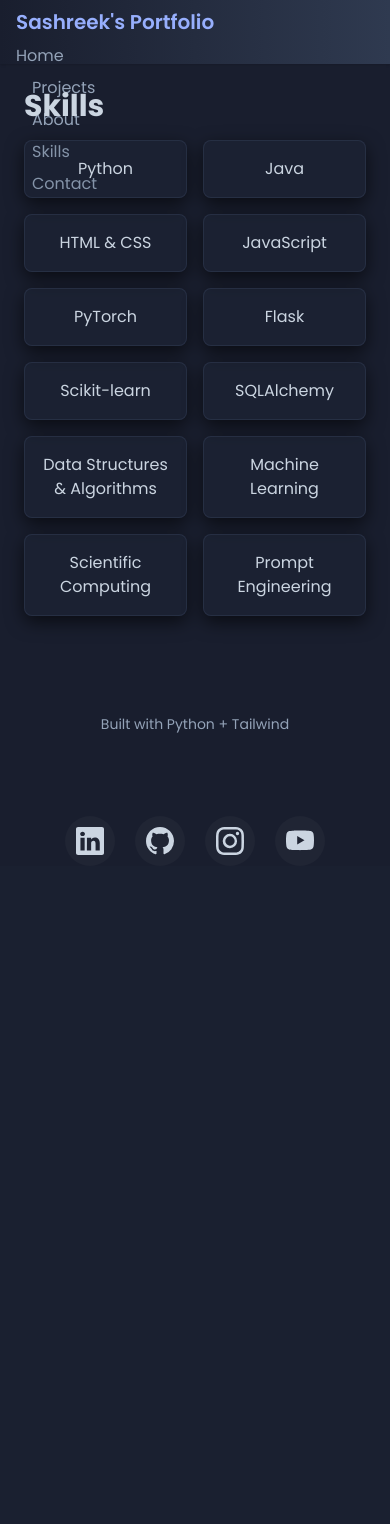
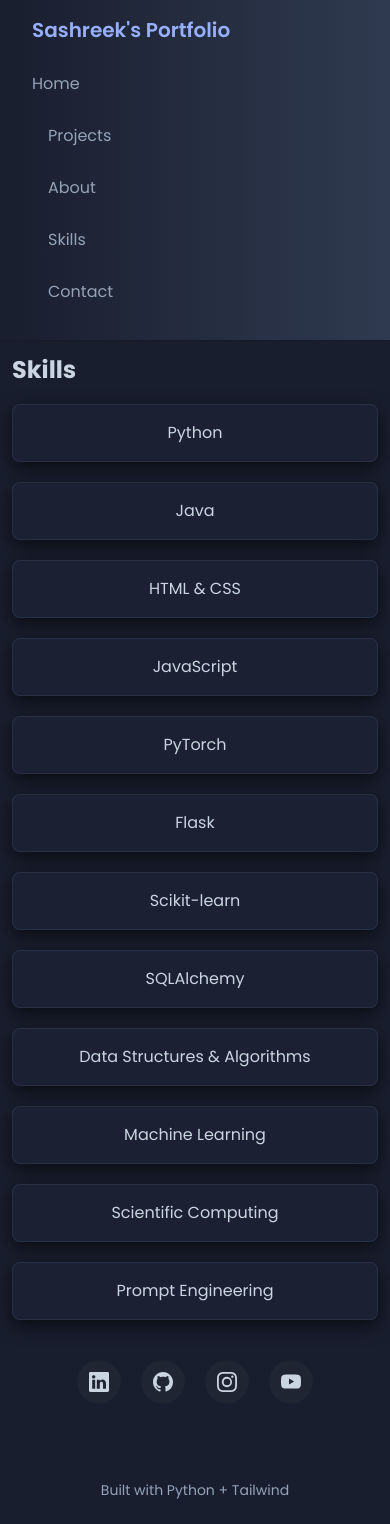
Before and after one commit to Sashreek75/Sashreek-Coding-Portfolio, a Flask app: page /skills in a window 390 px wide. Before the commit the page ends 855 px from the top, so only its background shows below. Run offline with Flask 3, Linux system fonts and the light colour scheme; some libraries are stand-ins or nearby versions.

Commit message:
Update styles.css

```diff
--- a/static/css/styles.css
+++ b/static/css/styles.css
@@ -1,4 +1,3 @@
-
 /* Global color variables set to the requested portfolio color scheme */
 :root{
     --primary-dark: #191e2e; /* main background */
@@ -106,11 +105,6 @@ body{
 
 /* glass-like cards adapted to dark theme */
 .card{background: rgba(47,58,80,0.14); backdrop-filter: blur(6px); border: 1px solid rgba(47,58,80,0.6)}
-
-@media (max-width: 768px){
-  .hero-visuals .loader, .hero-visuals .pyramid-loader{position: static; margin: 1.25rem auto; display:block; transform:none}
-  .hero-visuals{min-height:0; margin-top: 0}
-}
 
 /* From Uiverse.io by AatreyuShau */
 .loader {
@@ -319,25 +313,6 @@ body{
   z-index: 2;
 }
 
-/* Responsive adjustments */
-@media (max-width: 1024px) {
-  .pyramid-loader { width: 260px; height: 260px; transform: none; margin: 1rem auto; top: 0; left: 0; }
-}
-
-@media (max-width: 768px){
-  /* Stack nav links, reduce paddings and center visuals */
-  .site-nav .space-x-4{display:flex;flex-direction:column;gap:.5rem}
-  .site-nav .flex.items-center.justify-between.h-16{flex-direction:column;align-items:flex-start;padding:.5rem 0}
-  .site-brand{margin-bottom:.5rem}
-  main{padding:1rem}
-  .logo-track{gap:.75rem}
-  .icons{top:0}
-  .hero-visuals{min-height:0}
-  .pyramid-loader{position:static;margin:1rem auto;width:220px;height:220px}
-  .loader, .pyramid-loader{transform:none}
-  img, .card img{max-width:100%;height:auto}
-}
-
 /* Make cards and images fluid */
 .card{width:100%;box-sizing:border-box}
 .responsive-img{max-width:100%;height:auto;display:block}
@@ -455,5 +430,329 @@ ul {
 .icons{
   position: relative;
   top: 200px;
+}
 
+/* ===============================================
+   RESPONSIVE BREAKPOINTS - MOBILE OPTIMIZATION
+   =============================================== */
+
+/* Tablet and smaller laptops */
+@media (max-width: 1024px) {
+  .pyramid-loader {
+    width: 280px;
+    height: 280px;
+    top: -100px;
+    left: 200px;
+    transform: rotateX(-20deg) scale(0.9);
+  }
+
+  .pyramid-loader .wrapper .side{
+    width: 110px !important;
+    height: 110px !important;
+  }
+
+  .hero-visuals {
+    padding: 2rem 1.5rem;
+  }
+
+  .loader {
+    scale: 0.65;
+  }
+
+  .icons {
+    top: 150px;
+  }
 }
+
+/* Mobile devices */
+@media (max-width: 768px){
+  /* Reset body and main container */
+  body {
+    overflow-x: hidden;
+  }
+
+  main {
+    padding: 1rem;
+    max-width: 100%;
+  }
+
+  /* Navigation improvements */
+  .site-nav .space-x-4 {
+    display: flex;
+    flex-direction: column;
+    gap: 0.5rem;
+  }
+
+  .site-nav .flex.items-center.justify-between.h-16 {
+    flex-direction: column;
+    align-items: flex-start;
+    padding: 1rem;
+    height: auto;
+    min-height: 4rem;
+  }
+
+  .site-brand {
+    margin-bottom: 0.75rem;
+    font-size: 1.25rem;
+  }
+
+  /* Hero section mobile optimization */
+  .hero-visuals {
+    min-height: auto;
+    flex-direction: column;
+    justify-content: center;
+    align-items: center;
+    padding: 2rem 1rem;
+    gap: 2rem;
+  }
+
+  /* Center and resize loader for mobile */
+  .hero-visuals .loader {
+    position: static;
+    margin: 0 auto;
+    left: 0;
+    scale: 0.5;
+    transform: none;
+  }
+
+  /* Center and resize pyramid for mobile */
+  .hero-visuals .pyramid-loader {
+    position: static;
+    margin: 0 auto;
+    width: 200px;
+    height: 200px;
+    top: 0;
+    left: 0;
+    right: 0;
+    transform: rotateX(-20deg) scale(0.8);
+  }
+
+  .pyramid-loader .wrapper .side {
+    width: 90px !important;
+    height: 90px !important;
+  }
+
+  /* Icons mobile positioning */
+  .icons {
+    position: static;
+    top: 0;
+    margin-top: 1.5rem;
+    margin-bottom: 1.5rem;
+  }
+
+  /* Social icons mobile optimization */
+  .example-2 {
+    flex-wrap: wrap;
+    gap: 0.75rem;
+    padding: 0 1rem;
+  }
+
+  .example-2 .icon-content {
+    margin: 0.25rem;
+  }
+
+  .example-2 .icon-content a {
+    width: 45px;
+    height: 45px;
+  }
+
+  .example-2 .icon-content a svg {
+    width: 24px;
+    height: 24px;
+  }
+
+  /* Disable tooltips on mobile (tap doesn't trigger hover well) */
+  .example-2 .icon-content .tooltip {
+    display: none;
+  }
+
+  /* Logo marquee mobile */
+  .logo-track {
+    gap: 0.75rem;
+  }
+
+  /* Buttons mobile */
+  .btn-primary,
+  .btn-secondary {
+    display: block;
+    width: 100%;
+    text-align: center;
+    margin-bottom: 0.5rem;
+    padding: 0.75rem 1.25rem;
+  }
+
+  /* Cards mobile */
+  .card {
+    padding: 1.25rem;
+    margin-bottom: 1rem;
+  }
+
+  /* Images responsive */
+  img,
+  .card img {
+    max-width: 100%;
+    height: auto;
+    display: block;
+  }
+}
+
+/* Small mobile devices */
+@media (max-width: 480px) {
+  .site-brand {
+    font-size: 1.125rem;
+  }
+
+  .hero-visuals {
+    padding: 1.5rem 0.75rem;
+  }
+
+  .hero-visuals .loader {
+    scale: 0.4;
+  }
+
+  .hero-visuals .pyramid-loader {
+    width: 160px;
+    height: 160px;
+    transform: rotateX(-20deg) scale(0.7);
+  }
+
+  .pyramid-loader .wrapper .side {
+    width: 70px !important;
+    height: 70px !important;
+  }
+
+  .example-2 .icon-content a {
+    width: 40px;
+    height: 40px;
+  }
+
+  .example-2 .icon-content a svg {
+    width: 20px;
+    height: 20px;
+  }
+
+  .card {
+    padding: 1rem;
+  }
+
+  .btn-primary,
+  .btn-secondary {
+    padding: 0.625rem 1rem;
+    font-size: 0.9rem;
+  }
+}
+
+/* Landscape mobile optimization */
+@media (max-width: 768px) and (orientation: landscape) {
+  .hero-visuals {
+    min-height: auto;
+    padding: 1.5rem 1rem;
+  }
+
+  .hero-visuals .loader {
+    scale: 0.45;
+  }
+
+  .hero-visuals .pyramid-loader {
+    width: 180px;
+    height: 180px;
+  }
+
+  .pyramid-loader .wrapper .side {
+    width: 80px !important;
+    height: 80px !important;
+  }
+}
+
+/* Enhanced mobile responsiveness for main content */
+@media (max-width: 768px) {
+  main {
+    max-width: 100%;
+    width: 100%;
+    box-sizing: border-box;
+  }
+
+  h1, h2, h3 {
+    word-wrap: break-word;
+    overflow-wrap: break-word;
+  }
+
+  /* Better grid handling on mobile */
+  .grid {
+    gap: 0.5rem !important;
+  }
+
+  .grid-cols-2 {
+    grid-template-columns: 1fr 1fr !important;
+  }
+
+  .md\:grid-cols-4 {
+    grid-template-columns: repeat(2, 1fr) !important;
+  }
+
+  /* Text size optimization */
+  h1 {
+    font-size: 1.875rem !important;
+    margin-bottom: 1rem !important;
+  }
+
+  h2 {
+    font-size: 1.5rem !important;
+  }
+
+  h3 {
+    font-size: 1.125rem !important;
+  }
+
+  p {
+    font-size: 0.95rem !important;
+    line-height: 1.5 !important;
+  }
+
+  /* List and card improvements */
+  ul li {
+    margin-bottom: 1rem !important;
+  }
+
+  /* Touch-friendly spacing */
+  a, button, input, select {
+    min-height: 44px;
+    min-width: 44px;
+  }
+
+  .btn-primary, .btn-secondary, .btn {
+    min-height: 44px !important;
+    padding: 0.75rem 1.25rem !important;
+    font-size: 0.95rem !important;
+  }
+}
+
+@media (max-width: 480px) {
+  main {
+    padding: 0.75rem !important;
+  }
+
+  h1 {
+    font-size: 1.5rem !important;
+  }
+
+  h2 {
+    font-size: 1.25rem !important;
+  }
+
+  .card {
+    padding: 1rem !important;
+    margin-bottom: 0.75rem !important;
+  }
+
+  /* Single column grids */
+  .grid-cols-2,
+  .md\:grid-cols-4 {
+    grid-template-columns: 1fr !important;
+  }
+
+  .btn-primary, .btn-secondary, .btn {
+    font-size: 0.9rem !important;
+    padding: 0.65rem 1rem !important;
+  }
+}
```
